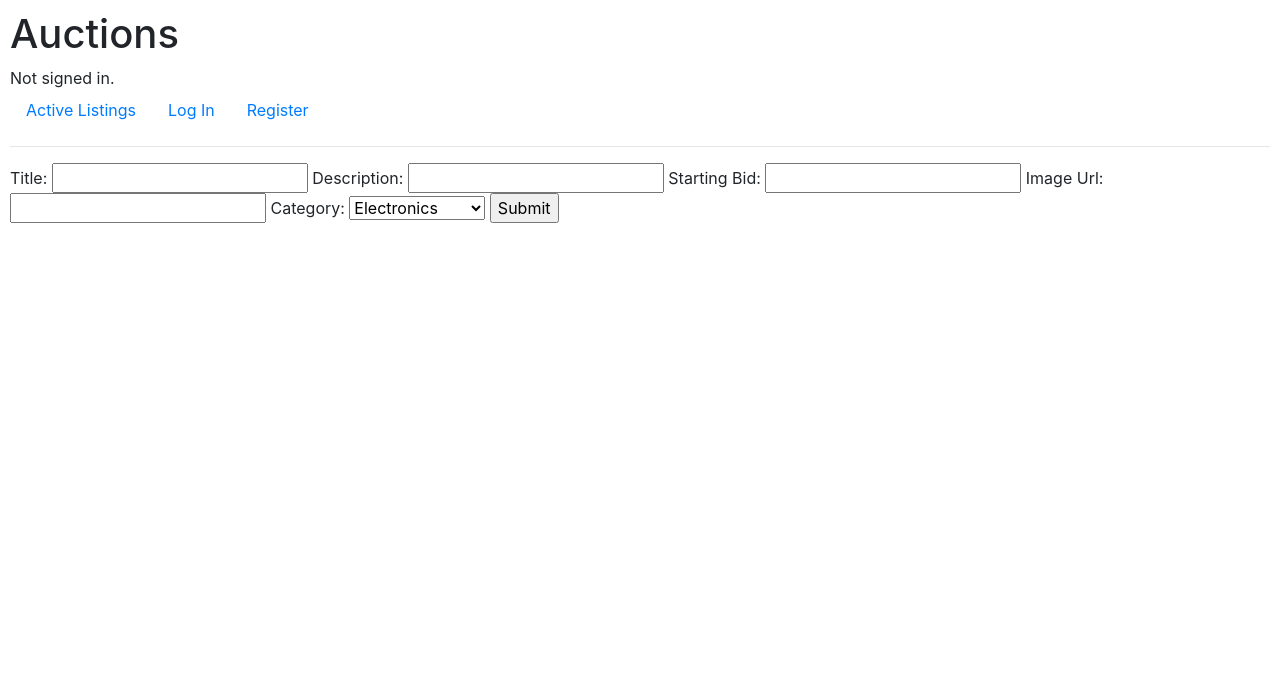
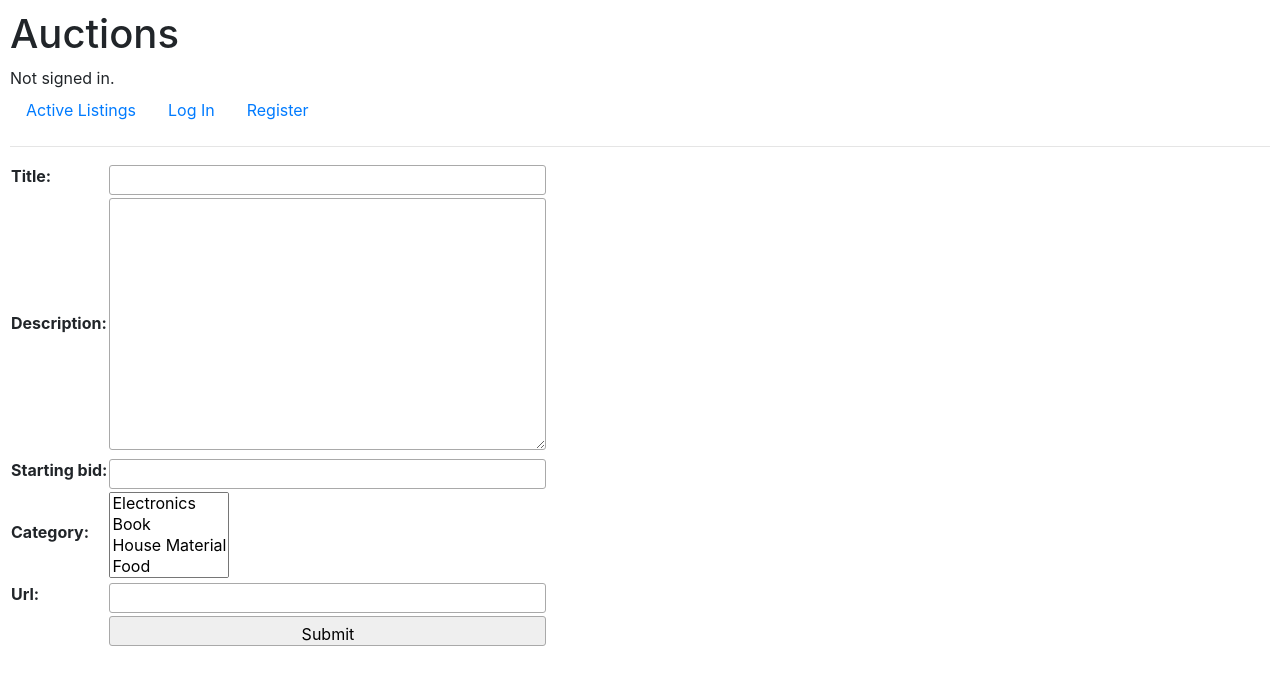
Before and after one commit to sefadegirmenci/E-Commerce-Website, a Django app: page /new_listing in a window 1280 px wide. Shown: the top 685 px of the page. Run offline with Django 3.2, Linux system fonts and the light colour scheme; data comes from the database, SQL or seed files in the repository; both versions use the stored data as it was after the commit; parts of the project's set-up code (start-up, migrations or seed data) failed here and were passed over; some libraries are stand-ins or nearby versions.

Commit message:
Add and show listings

```diff
--- a/auctions/models.py
+++ b/auctions/models.py
@@ -8,27 +8,30 @@ class User(AbstractUser):
 
 class Category(models.Model):
     name = models.CharField(max_length=64)
+    def __str__(self):
+        return self.name
 
 class Auction(models.Model):
-    user = models.ForeignKey(User,settings.AUTH_USER_MODEL,on_delete=models.CASCADE,related_name="users_auctions")
+    user = models.ForeignKey(settings.AUTH_USER_MODEL,on_delete=models.CASCADE,related_name="auctions_user")
     title = models.CharField(max_length=32)
     description = models.TextField(max_length=1024)
     starting_bid = models.IntegerField()
-    category = models.ManyToManyField(Category, blank= True,related_name="categories_auction")
+    price = models.IntegerField()
+    category = models.ManyToManyField(Category, blank= True,related_name="auctions_category")
     url = models.CharField(max_length=128)
     def __str__(self):
-        return f"{self.user.name}: {self.title}"
+        return f"{self.user.username}: {self.title}"
 
 class Bid(models.Model):
-    user = models.ForeignKey(User,settings.AUTH_USER_MODEL,on_delete=models.CASCADE,related_name="users_bid")
-    auction = models.ForeignKey(Auction, on_delete=models.CASCADE,related_name="auctions_bid")
+    user = models.ForeignKey(settings.AUTH_USER_MODEL,on_delete=models.CASCADE,related_name="bids_user")
+    auction = models.ForeignKey(Auction, on_delete=models.CASCADE,related_name="bids")
     amount = models.IntegerField()
     def __str__(self):
         return f"{self.user.name} {self.auction.title}: {self.amount}"
 
 class Comment(models.Model):
-    user = models.ForeignKey(User,settings.AUTH_USER_MODEL,on_delete=models.CASCADE,related_name="users_comment")
-    auction = models.ForeignKey(Auction, on_delete=models.CASCADE,related_name="auctions_comment")
+    user = models.ForeignKey(settings.AUTH_USER_MODEL,on_delete=models.CASCADE,related_name="comments_user")
+    auction = models.ForeignKey(Auction, on_delete=models.CASCADE,related_name="comments")
     comment = models.TextField(max_length=1024)
     def __str__(self):
         return f"{self.user.name} {self.auction.title}: {self.comment}"
--- a/auctions/static/auctions/styles.css
+++ b/auctions/static/auctions/styles.css
@@ -1,3 +1,48 @@
 body {
     padding: 10px;
 }
+
+ol{
+    text-decoration: none;
+    list-style: none;
+}
+
+
+ul.errorlist {
+    margin: 0;
+    padding: 0;
+}
+.errorlist li {
+    border: 1px solid red;
+    color: red;
+    background: rgba(255, 0, 0, 0.15);
+    list-style-position: inside;
+    display: block;
+    font-size: 1.2em;
+    margin: 0 0 3px;
+    padding: 4px 5px;
+    text-align: center;
+    border-radius: 3px;
+}
+input, textarea {
+    width: 100%;
+    padding: 5px!important;
+    -webkit-box-sizing: border-box;
+    -moz-box-sizing: border-box;
+    box-sizing: border-box;
+    border-radius: 3px;
+    border-style: solid;
+    border-width: 1px;
+    border-color: rgb(169,169,169)
+}
+input {
+    height: 30px;
+}
+.success {
+    background-color: rgba(0, 128, 0, 0.15);
+    padding: 10px;
+    text-align: center;
+    color: green;
+    border: 1px solid green;
+    border-radius: 3px;
+}
--- a/auctions/templates/auctions/layout.html
+++ b/auctions/templates/auctions/layout.html
@@ -1,10 +1,9 @@
 {% load static %}
-
 <!DOCTYPE html>
 <html lang="en">
     <head>
         <title>{% block title %}Auctions{% endblock %}</title>
-        <link rel="stylesheet" href="https://stackpath.bootstrapcdn.com/bootstrap/4.4.1/css/bootstrap.min.css" integrity="sha384-Vkoo8x4CGsO3+Hhxv8T/Q5PaXtkKtu6ug5TOeNV6gBiFeWPGFN9MuhOf23Q9Ifjh" crossorigin="anonymous">
+        <link rel="stylesheet" href="https://stackpath.bootstrapcdn.com/bootstrap/4.3.1/css/bootstrap.min.css" integrity="sha384-ggOyR0iXCbMQv3Xipma34MD+dH/1fQ784/j6cY/iJTQUOhcWr7x9JvoRxT2MZw1T" crossorigin="anonymous">
         <link href="{% static 'auctions/styles.css' %}" rel="stylesheet">
     </head>
     <body>
--- a/auctions/templates/auctions/new_listing.html
+++ b/auctions/templates/auctions/new_listing.html
@@ -1,25 +1,17 @@
 {% extends "auctions/layout.html" %}
 
 {% block body %}
+{{message}}
+
 <form action="{% url 'new-listing' %}" method="post">
     {% csrf_token %}
-    Title:
-    <input type="text" name="title">
-    Description:
-    <input type="text" name="description">
-    Starting Bid:
-    <input type="number" name="starting_bid">
-    Image Url:
-    <input type="text" name="url">
-    Category:
-    <select name="category" >
-        {% for category in categories %}
-        <option value="{{category.id}}">
-                {{category.name}}
-        </option>
-        {% endfor %}
-    </select>
-    <input type="submit">
+    <table>
+        {{ form.as_table }}
+        <tr>
+            <td>&nbsp;</td>
+            <td><input type="submit" value="Submit"></td>
+        </tr>
+    </table>
 </form>
 
 {% endblock %}
--- a/auctions/views.py
+++ b/auctions/views.py
@@ -3,12 +3,22 @@ from django.db import IntegrityError
 from django.http import HttpResponse, HttpResponseRedirect
 from django.shortcuts import render
 from django.urls import reverse
+from django.forms import ModelForm
 
-from .models import *
+from .models import Auction, User, Category
+from django import forms
+
+
+class NewListingForm(ModelForm):
+    class Meta:
+        model = Auction
+        exclude = ['user','price', ]
 
 
 def index(request):
-    return render(request, "auctions/index.html")
+    return render(request, "auctions/index.html",{
+        "listings": Auction.objects.all()
+    })
 
 
 def login_view(request):
@@ -22,6 +32,7 @@ def login_view(request):
         # Check if authentication successful
         if user is not None:
             login(request, user)
+            request.user = user
             return HttpResponseRedirect(reverse("index"))
         else:
             return render(request, "auctions/login.html", {
@@ -62,18 +73,25 @@ def register(request):
     else:
         return render(request, "auctions/register.html")
 
+
 def new_listing(request):
     if request.method == "POST":
-        user = request.User
-        title = request.POST["title"]
-        description = request.POST["description"]
-        starting_bid = request.POST["starting_bid"]
-        category = request.POST["category"]
-        url = request.POST["url"]
-        auction_instance = Auction.objects.create(user=user,title=title,description=description,starting_bid=starting_bid,category=category,url=url)
-
-        return render(request, "auctions/index.html")
+        form = NewListingForm(request.POST)
+        if form.is_valid():
+            form = form.save(commit=False)
+            form.user = request.user
+            form.price = form.starting_bid
+            form.save()
+            return HttpResponseRedirect(reverse("index"))
+        else:
+            return render(request, "auctions/new_listing.html", {
+                "categories": Category.objects.all(),
+                "form": form,
+                "message": "The form is invalid",
+            })
     else:
-        return render(request, "auctions/new_listing.html",{
+        form = NewListingForm()
+        return render(request, "auctions/new_listing.html", {
             "categories": Category.objects.all(),
-            })
+            "form": form,
+        })
```
Also changed, not shown: auctions/templates/auctions/index.html (+26 -1 lines), db.sqlite3.
